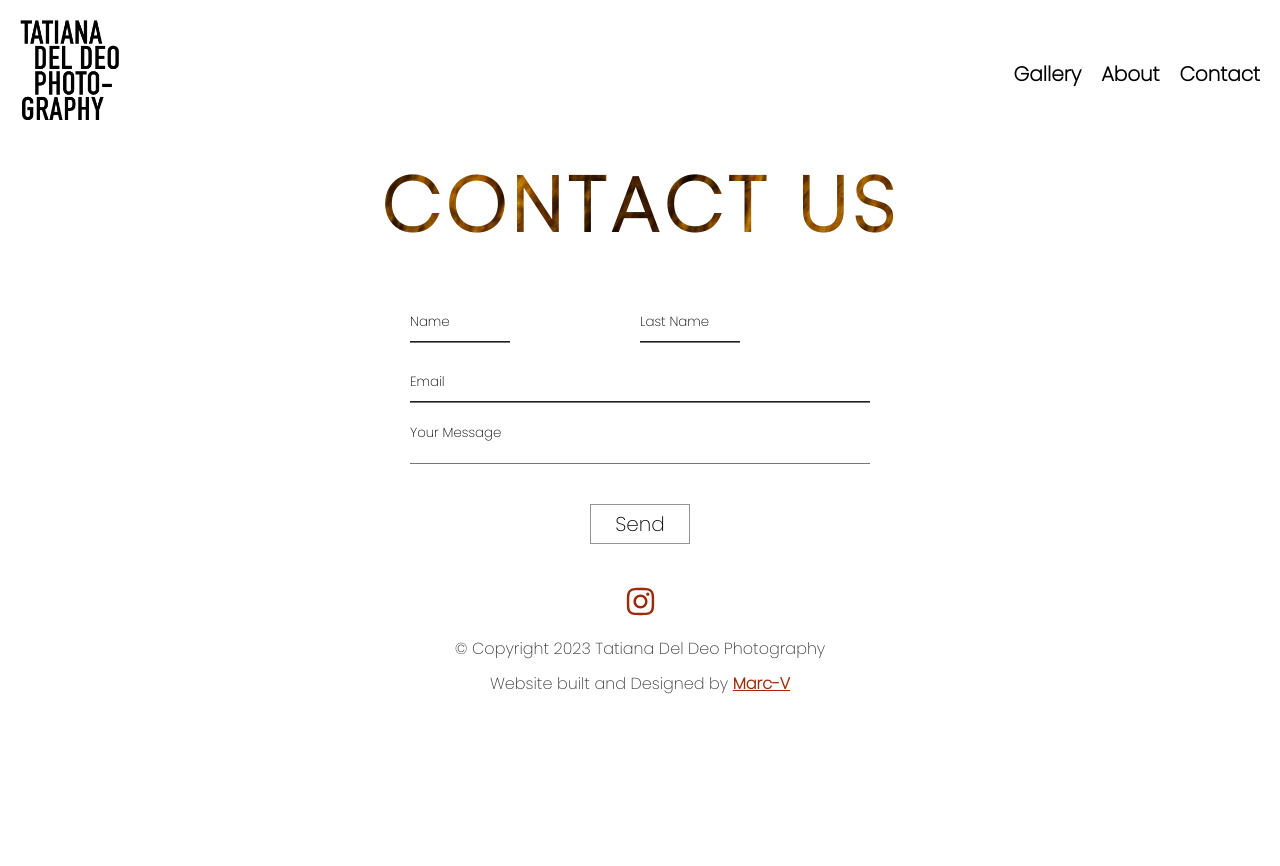
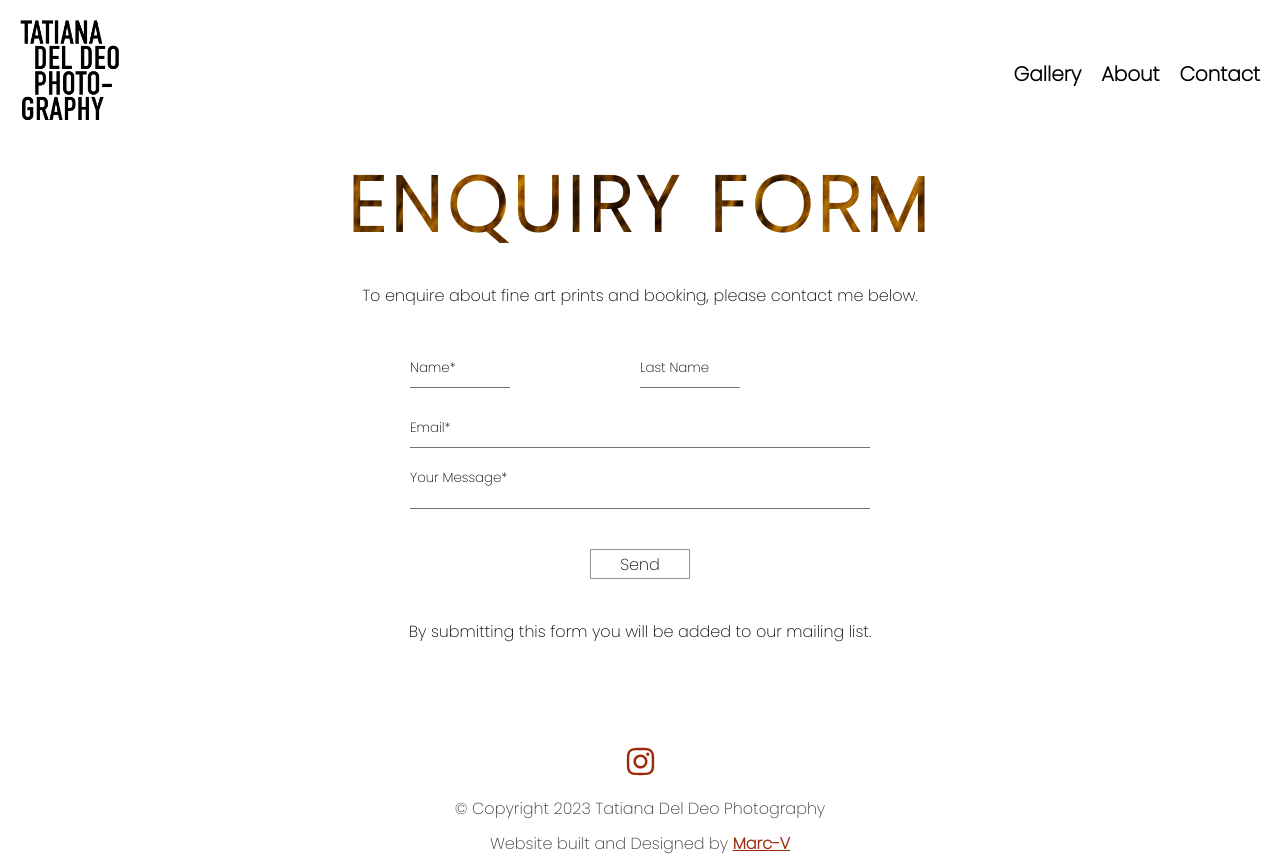
Before and after one commit to marcsouth/tatiana-photography, a React (Create React App) app: page /contact in a window 1280 px wide. Before the commit the page ends 800 px from the top, so only its background shows below. Built offline with nearby package versions, Linux system fonts and the light colour scheme; a web font is replaced by a local one.

Commit message:
visual changes with tatiana

```diff
--- a/src/App.css
+++ b/src/App.css
@@ -222,8 +222,8 @@ h2{
   align-items: center;
   justify-content: center;
   background: none;
-  border: solid 1.3px white;
-  color: white;
+  border: solid 1.3px #a5a5a5;
+  color: #a5a5a5;
   width: 165px;
   height: 40px;
   margin-top: 600px;
@@ -234,7 +234,7 @@ h2{
 }
 
 .landingbutton > a{
-    color: white;
+    color: #cdc9c9;
 }
 
 
@@ -347,7 +347,6 @@ h2{
     width:100%;
     height:auto;
     margin: 4% auto;
-    box-shadow:-3px 5px 15px #000;
     -webkit-transition: all 0.2s;
     transition: all 0.2s;
   }
@@ -419,6 +418,7 @@ form > input{
   border-left-style: hidden;
   border-bottom-style: groove;
   background-color: #ffffff;
+  border-bottom-width: thin;
 
 }
 
@@ -442,6 +442,7 @@ input, textarea {
   border-left-style: hidden;
   border-bottom-style: groove;
   background-color: #ffffff;
+  border-bottom-width: thin;
 
 }
 
@@ -467,9 +468,9 @@ input::placeholder {
     color: #000;
     display: flex;
     font-family: inherit;
-    font-size: 20px;
+    font-size: 16px;
     font-weight: 500;
-    height: 40px;
+    height: 30px;
     justify-content: center;
     margin: 20px auto auto;
     width: 100px;
@@ -562,3 +563,21 @@ footer > a{
 .logo-nav{
   height:100px;
 }
+
+.contactp{
+  width: 100%;
+  display: flex;
+  text-align: center;
+  align-items: center;
+  justify-content: center;
+  margin-bottom: 100px;
+}
+
+.contactpabove{
+  width: 100%;
+  display: flex;
+  text-align: center;
+  align-items: center;
+  justify-content: center;
+  margin-top: 20px;
+}
--- a/src/pages/contact.js
+++ b/src/pages/contact.js
@@ -10,16 +10,19 @@ export default function contact() {
 
 
 
-  <div id="demo-text">CONTACT US</div>
+  <div id="demo-text">ENQUIRY FORM</div>
 
+
+  <p className='contactpabove'>To enquire about fine art prints and booking, please contact me below.</p>
 
 
   <form method="POST" action="https://formsubmit.co/el/duduxe">
 
+
       <div className="contactdivide">
 
-     <input type="text" name="name" placeholder="Name" required />
-     <input type="text" name="lastname" placeholder="Last Name" className='emailmiddle' required />
+     <input type="text" name="name" placeholder="Name*" required />
+     <input type="text" name="lastname" placeholder="Last Name" className='emailmiddle' />
 
       </div>
 
@@ -28,10 +31,13 @@ export default function contact() {
      <input type="hidden" name="_template" value="table" />
 
 
-      <input type="email" name="email" placeholder="Email"  required />
-     <textarea type="message" name="message" placeholder="Your Message" className='messagefield' required />
+      <input type="email" name="email" placeholder="Email*"  required />
+     <textarea type="message" name="message" placeholder="Your Message*" className='messagefield' required />
      <button type="submit" value="Send">Send</button>
     </form>
+
+
+<p className='contactp'>By submitting this form you will be added to our mailing list.</p>
 
 <Footer />
 
```
